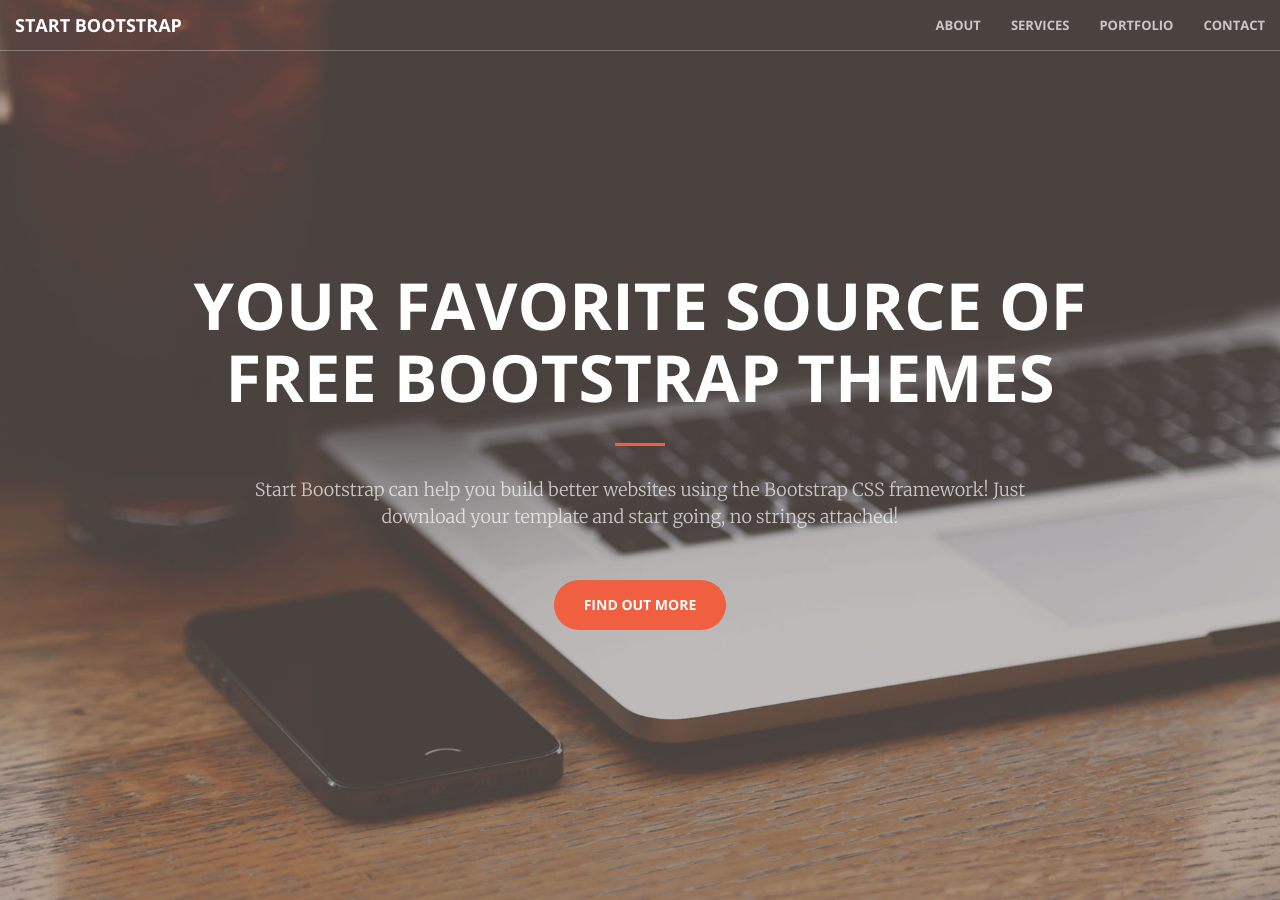
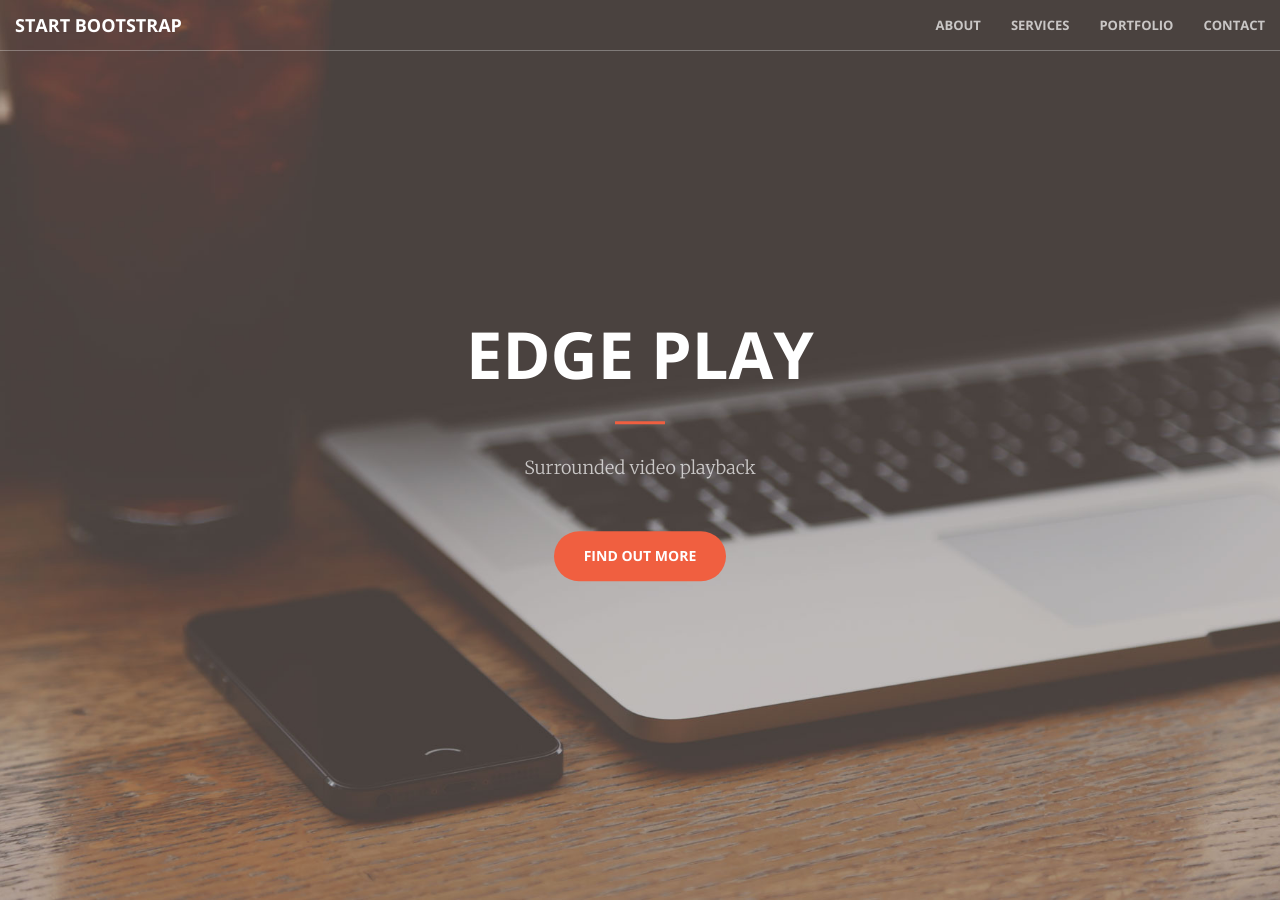
Before and after one commit to AlphaBlackTan/AlphaBlackTan.github.io, a Jekyll site: the page built from index.html, in a window 1280 px wide and 900 px high. Built offline with Jekyll 4.4.1, drawn with Linux system fonts in a browser that asks for light colours.

Commit message:
Change title

```diff
--- a/_config.yml
+++ b/_config.yml
@@ -1,5 +1,5 @@
 # Site settings
-title:
+title: Edge Play
 email:
 description: > # this means to ignore newlines until "baseurl:"
 baseurl: "" # the subpath of your site, e.g. /blog/
--- a/_includes/head.html
+++ b/_includes/head.html
@@ -6,7 +6,7 @@
     <meta name="description" content="">
     <meta name="author" content="">
 
-    <title>Creative - Start Bootstrap Theme</title>
+    <title>Edge Play</title>
 
     <!-- Bootstrap Core CSS -->
     <link rel="stylesheet" href="css/bootstrap.min.css" type="text/css">
--- a/_includes/header.html
+++ b/_includes/header.html
@@ -1,9 +1,9 @@
 <header>
     <div class="header-content">
         <div class="header-content-inner">
-            <h1>Your Favorite Source of Free Bootstrap Themes</h1>
+            <h1>Edge Play</h1>
             <hr>
-            <p>Start Bootstrap can help you build better websites using the Bootstrap CSS framework! Just download your template and start going, no strings attached!</p>
+            <p>Surrounded video playback</p>
             <a href="#about" class="btn btn-primary btn-xl page-scroll">Find Out More</a>
         </div>
     </div>
```
